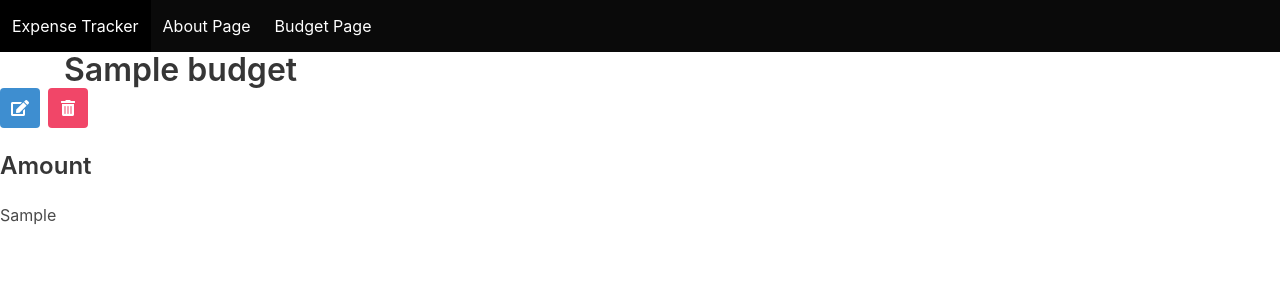
After one commit to camaya21/project_4, a Django app: page /budgets/1/ in a window 1280 px wide. The commit adds this page. Shown: the top 300 px of the page. Run offline with Django 4.2, Linux system fonts and the light colour scheme; tables that the repository leaves empty hold one stand-in row (values such as "Sample post").

Commit message:
Added BudgetDetail Route

```diff
--- a/main_app/templates/base.html
+++ b/main_app/templates/base.html
@@ -6,6 +6,7 @@
         <meta http-equiv="X-UA-Compatible" content="IE=edge" />
         <meta name="viewport" content="width=device-width, initial-scale=1.0" />
         <link rel="stylesheet" href="https://cdn.jsdelivr.net/npm/bulma@0.9.2/css/bulma.min.css">
+        <link rel="stylesheet" href="https://cdnjs.cloudflare.com/ajax/libs/font-awesome/5.15.4/css/all.min.css">
         <link rel="stylesheet" href="{% static 'styles/main.css' %}" />
         <script src="{% static 'scripts/main.js' %}" defer></script>
         <script src="https://code.jquery.com/jquery-3.6.0.min.js" integrity="sha256-/xUj+3OJU5yExlq6GSYGSHk7tPXikynS7ogEvDej/m4=" crossorigin="anonymous"></script>
--- /dev/null
+++ b/main_app/templates/budget_detail.html
@@ -0,0 +1,25 @@
+{% extends 'base.html' %}
+{% block title%}{{budget.name}}{% endblock%}
+{% block content %}
+    <h1 class="title">{{budget.name}}</h1>
+</div>
+<div class="detail__container">
+    <div class="buttons">
+        <a href="" class="button is-info">
+            <span class="icon">
+                <i class="fas fa-edit"></i>
+            </span>
+        </a>
+        <a href="" class="button is-danger">
+            <span class="icon">
+                <i class="fas fa-trash-alt"></i>
+            </span>
+        </a>
+    </div>
+    <div class="detail__about">
+        <h4 class="title is-4">Amount</h4>
+        <p>{{budget.amount}}</p>
+    </div>
+</div>
+
+{% endblock %}
--- a/main_app/templates/budget_list.html
+++ b/main_app/templates/budget_list.html
@@ -22,7 +22,7 @@
 </form>
 <div class="gallery">
   {% for budget in budgets %}
-  <a href="">
+  <a href="{% url 'budget_detail' budget.pk %}">
     <div class="card">
       <div class="card-header">
         <p class="card-header-title">{{budget.name}}</p>
--- a/main_app/urls.py
+++ b/main_app/urls.py
@@ -1,9 +1,10 @@
-from django.urls import path
+from django.urls import path, include
 from . import views
 
 urlpatterns = [
     path('', views.Home.as_view(), name="home"),
     path('about/', views.About.as_view(), name="about"),
     path('budgets/', views.BudgetList.as_view(), name="budget_list"),
-    path('bugdets/new/', views.BudgetCreate.as_view(), name="budget_create")
+    path('bugdets/new/', views.BudgetCreate.as_view(), name="budget_create"),
+    path('budgets/<int:pk>/', views.BudgetDetail.as_view(), name="budget_detail")
 ]
--- a/main_app/views.py
+++ b/main_app/views.py
@@ -3,7 +3,8 @@ from django.views.generic.base import TemplateView
 from django.views import View
 from django.http import HttpResponse
 from .models import Budget
-from django.views.generic.edit import CreateView
+from django.views.generic.edit import CreateView, UpdateView, DeleteView
+from django.views.generic.detail import DetailView
 # Create your views here.
 
  #adds artist class for mock database data
@@ -33,3 +34,7 @@ class BudgetCreate(CreateView):
     fields = ['name', 'amount']
     template_name = "budget_create.html"
     success_url = "/budgets/"
+
+class BudgetDetail(DetailView):
+    model = Budget
+    template_name = "budget_detail.html"
```
